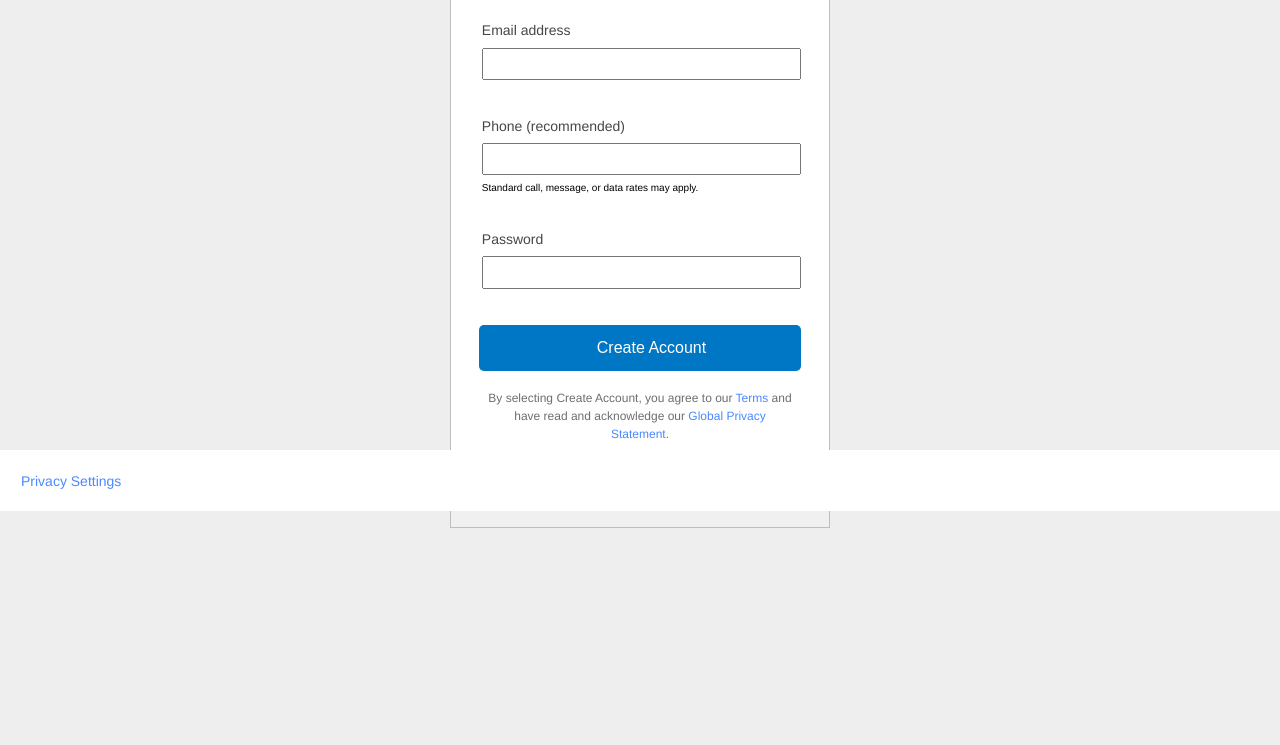
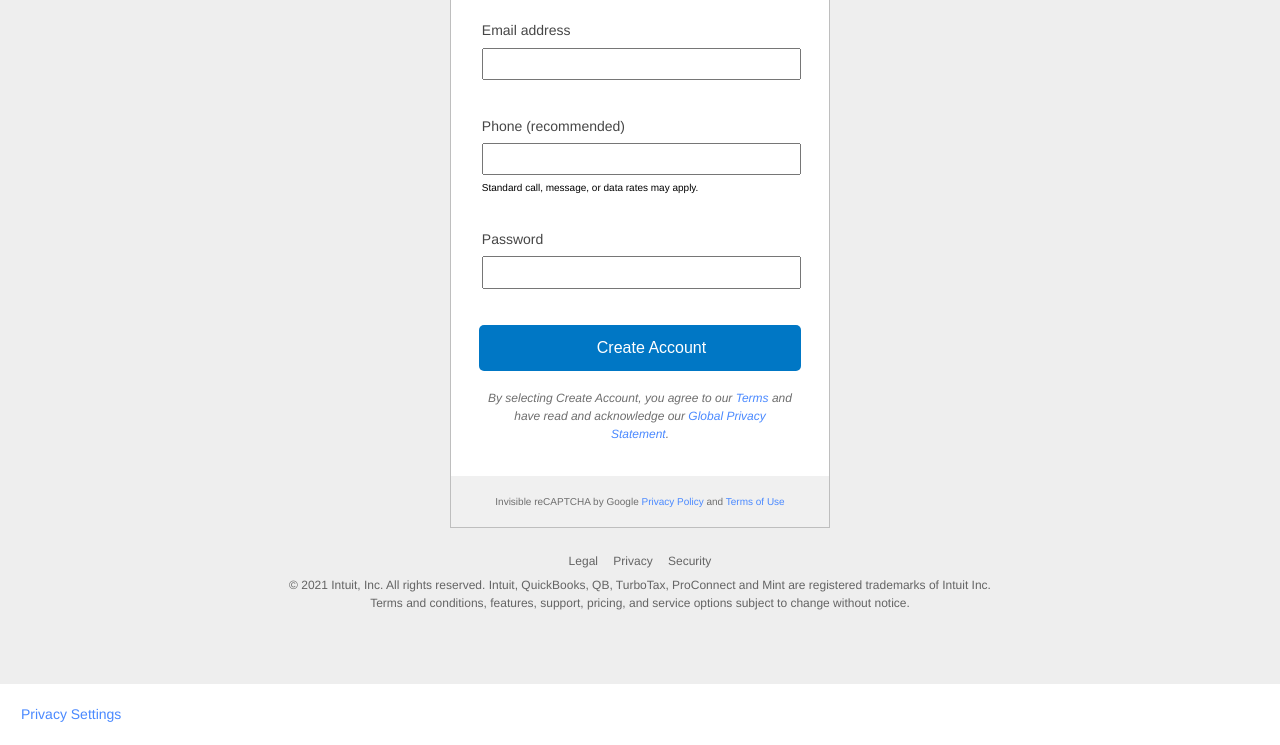
Before and after one commit to piotrfijol/intuit-form, a plain HTML site: page index.html in a window 1280 px wide. Shown: the part 289-1034 px from the top of the page. Before the commit the page ends 817 px from the top, so only its background shows below. Drawn offline with Linux system fonts and the light colour scheme.

Commit message:
Added terms text

```diff
--- a/css/styles.css
+++ b/css/styles.css
@@ -3,7 +3,7 @@ body {
     padding: 0;
     font-family: 'Helvetica';
     background-color: #EEE;
-    overflow-x: hidden
+    overflow-x: hidden;
 }
 
 p {
@@ -188,6 +188,7 @@ form {
     margin: auto;
     margin-top: 1.5em;
     line-height: 1.5em;
+    font-style: italic;
 }
 
 label {
@@ -211,8 +212,6 @@ footer {
     width: 100vw;
     min-height: 1em;
     background-color: #FFF;
-    position: absolute;
-    bottom: 0;
 }
 
 footer a {
@@ -222,3 +221,23 @@ footer a {
     padding: 1.6em 1.5em;
     font-size: 14px;
 }
+
+.terms {
+    font-size: 12px;
+    max-width: 730px;
+    text-align: center;
+    margin: 2em auto 6em auto;
+    line-height: 1.5em;
+    color: rgb(100, 100, 100)
+}
+
+.terms-links {
+    list-style-type: none;
+    margin: .5em 0;
+    padding: 0;
+}
+
+.terms-links li {
+    display: inline-block;
+    margin: 0 .5em;
+}
--- a/index.html
+++ b/index.html
@@ -60,6 +60,15 @@
             </div>
         </div>
     </div>
+    <div class="terms">
+            <ul class="terms-links">
+                <li>Legal</li>
+                <li>Privacy</li>
+                <li>Security</li>
+            </ul>
+            <p> © 2021 Intuit, Inc. All rights reserved. Intuit, QuickBooks, QB, TurboTax, ProConnect and Mint are registered trademarks of Intuit Inc.
+            Terms and conditions, features, support, pricing, and service options subject to change without notice.</p>
+        </div>
     <footer>
         <a href="#">Privacy Settings</a>
     </footer>
```
